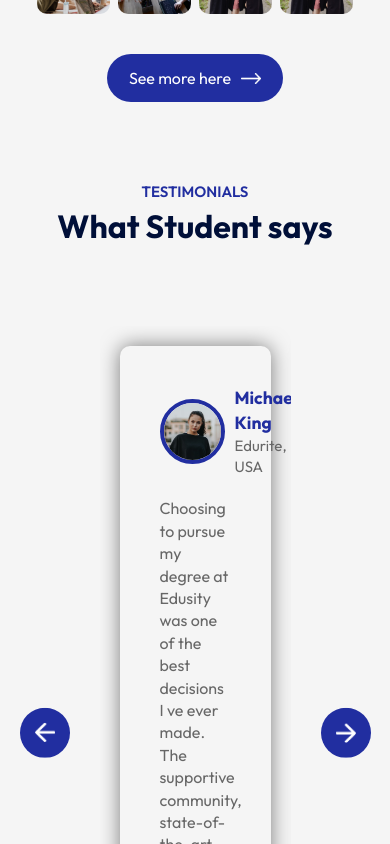
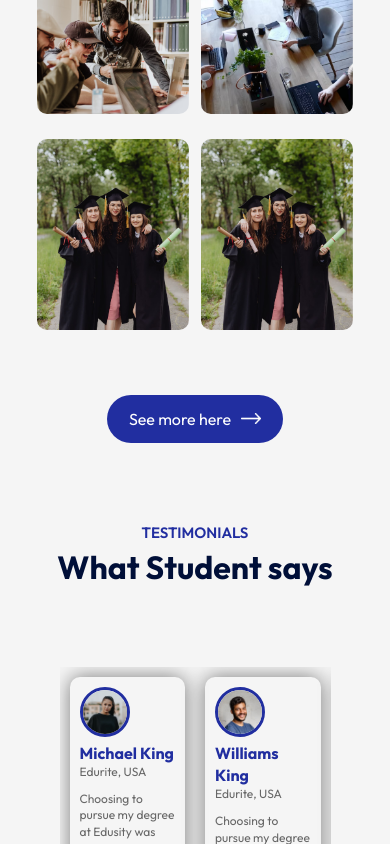
Before and after one commit to RachaelBamigboye/Edurite, a React (Vite) app: page / in a window 390 px wide. Shown: the part 3320-4164 px from the top of the page. Built offline with nearby package versions, Linux system fonts and the light colour scheme.

Commit message:
Testimonial responsiveness is sorted

```diff
--- a/src/component/Campus/Campus.css
+++ b/src/component/Campus/Campus.css
@@ -15,3 +15,16 @@
     width:23%;
     border-radius: 10px;
 }
+
+ /* ...... media query ...... */
+
+ @media(max-width:800px){
+    .gallery{
+        flex-wrap:wrap;
+
+    }
+    .gallery img{
+        width:48%;
+        margin-bottom:25px;
+    }
+ }
--- a/src/component/Campus/Campus.jsx
+++ b/src/component/Campus/Campus.jsx
@@ -21,4 +21,7 @@
   );
 }
 
+
+
+
 export default Campus
--- a/src/component/Testimonials/Testimonials.css
+++ b/src/component/Testimonials/Testimonials.css
@@ -66,3 +66,47 @@
 .user-info h3{
     color:#212EA0;
 }
+
+/* ....... media query ......... */
+
+@media(max-width:800px){
+.testimonials{
+padding: 0 40px;
+}
+
+.next-btn, .back-btn{
+    padding:10px;
+    width: 35px;
+}
+
+.testimonials ul li{
+padding:10px;
+}
+
+.slide{
+    padding:10px;
+}
+
+.slide img{
+    width:50px;
+    border:3px solid #212EA0;
+}
+}
+
+@media (max-width:600px){
+    .user-info{
+        display:block;
+        margin-bottom:10px;
+        font-size:12px;;
+    }
+
+    .user-info h3{
+        font-size:16px ;
+    }
+
+    .slider p{
+        font-size:12px;
+    }
+
+
+}
```
